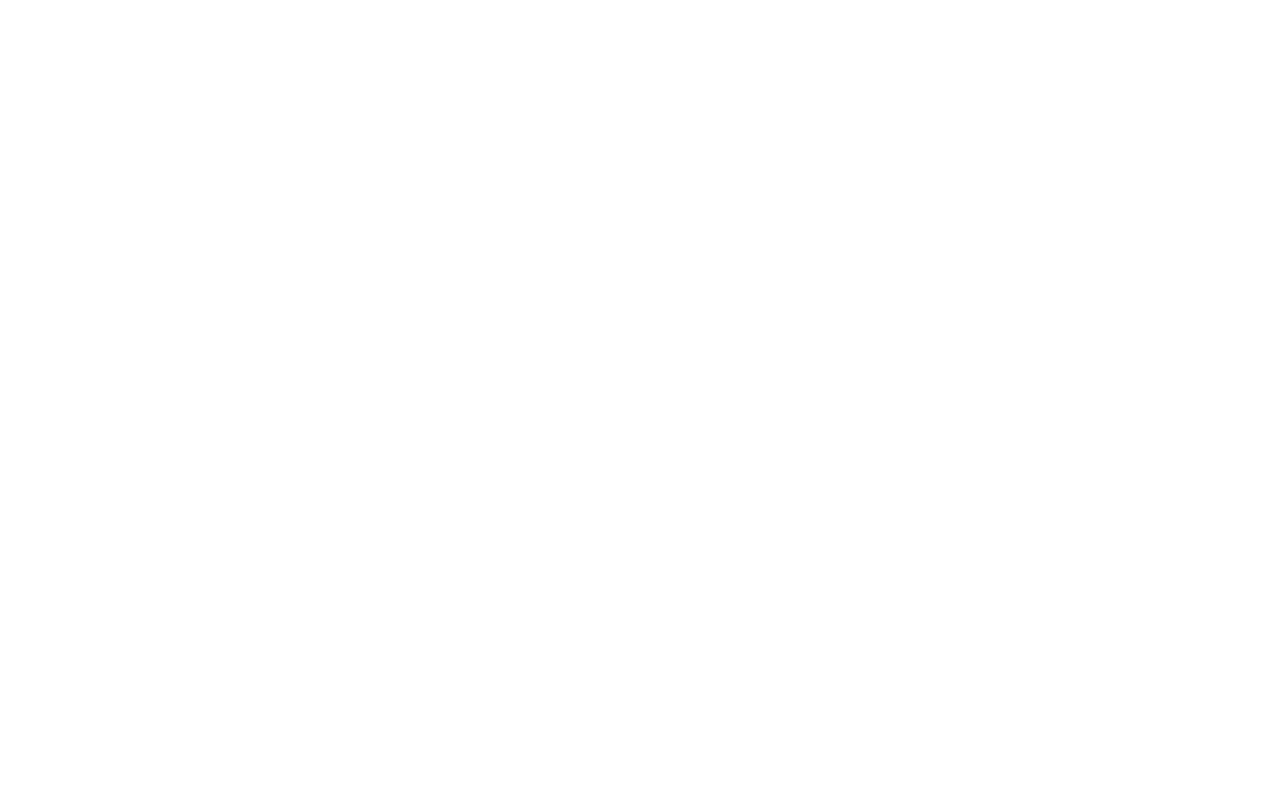
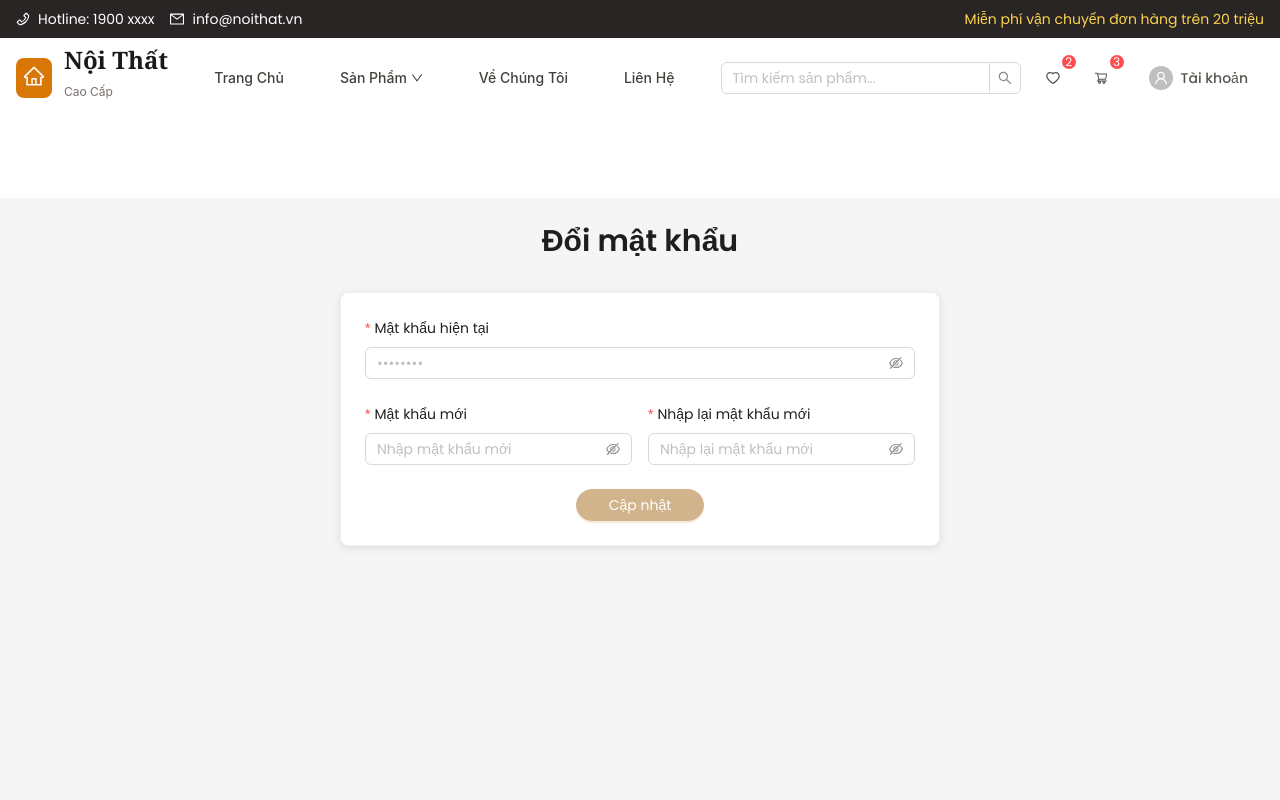
Before and after one commit to nguyentaituananh/DATN, a React (Vite) app in the folder frontend/: page /change-password in a window 1280 px wide. Before the commit this address had no page. Shown: the top 800 px of the page. Built offline with nearby package versions, Linux system fonts and the light colour scheme.

Commit message:
lưu trước khi pull

```diff
--- a/frontend/src/App.tsx
+++ b/frontend/src/App.tsx
@@ -6,7 +6,7 @@
 import Layout from "./components/layout/layout";
 import { AuthProvider } from "./pages/context/AuthContext";
 import CheckoutPage from "./pages/user/CheckoutPage";
-import RegisterPage from "./pages/admin/user/RegisterPage";
+import RegisterPage from "./pages/user/RegisterPage";
 import LoginPage from "./pages/user/LoginPage";
 import { ConfigProvider } from "antd";
 import ProductsPage from "./pages/user/ProductsPage";
@@ -21,6 +21,7 @@
 import AccountInfo from "./pages/admin/account/AccountInfo";
 import AboutPage from "./pages/user/AboutPage";
 import AccountInfoPage from "./pages/user/DeitailUser";
+import ChangePasswordPage from "./pages/user/ChangePasswordPage";
 
 const theme = {
   token: {
@@ -61,6 +62,7 @@
               <Route path="checkout" element={<CheckoutPage />} />
               <Route path="about" element={<AboutPage />} />
               <Route path="userDeitail/:id" element={<AccountInfoPage />} />
+              <Route path="change-password" element={<ChangePasswordPage />} />
             </Route>
           </Routes>
         </CartProvider>
--- /dev/null
+++ b/frontend/src/pages/user/ChangePasswordPage.tsx
@@ -0,0 +1,113 @@
+// src/pages/user/ChangePasswordPage.tsx
+
+import React, { useState } from 'react';
+import {
+  Form,
+  Input,
+  Button,
+  Card,
+  Row,
+  Col,
+  Typography,
+  message,
+} from 'antd';
+import instanceAxios from '../../utils/instanceAxios';
+
+const { Title } = Typography;
+
+const ChangePasswordPage = () => {
+  const [form] = Form.useForm();
+  const [loading, setLoading] = useState(false);
+
+  const handleChangePassword = async (values: any) => {
+    const token = localStorage.getItem('token');
+    if (values.newPassword !== values.confirmPassword) {
+      message.error('Mật khẩu xác nhận không khớp!');
+      return;
+    }
+
+    setLoading(true);
+    try {
+      await instanceAxios.put(
+        '/auth/change-password',
+        {
+          currentPassword: values.currentPassword,
+          newPassword: values.newPassword,
+        },
+        {
+          headers: {
+            Authorization: `Bearer ${token}`,
+          },
+        }
+      );
+
+      message.success('Đổi mật khẩu thành công!');
+      form.resetFields();
+    } catch (error) {
+      message.error('Đổi mật khẩu thất bại!');
+    } finally {
+      setLoading(false);
+    }
+  };
+
+  return (
+    <div style={{ padding: '24px', backgroundColor: '#f5f5f5', minHeight: '100vh' }}>
+      <div style={{ maxWidth: '600px', margin: '0 auto' }}>
+        <Title level={2} style={{ textAlign: 'center', marginBottom: '32px' }}>
+          Đổi mật khẩu
+        </Title>
+        <Card style={{ borderRadius: '8px', boxShadow: '0 2px 8px rgba(0,0,0,0.1)' }}>
+          <Form layout="vertical" form={form} onFinish={handleChangePassword}>
+            <Form.Item
+              name="currentPassword"
+              label="Mật khẩu hiện tại"
+              rules={[{ required: true, message: 'Vui lòng nhập mật khẩu hiện tại' }]}
+            >
+              <Input.Password placeholder="••••••••" />
+            </Form.Item>
+
+            <Row gutter={16}>
+              <Col span={12}>
+                <Form.Item
+                  name="newPassword"
+                  label="Mật khẩu mới"
+                  rules={[{ required: true, message: 'Vui lòng nhập mật khẩu mới' }]}
+                >
+                  <Input.Password placeholder="Nhập mật khẩu mới" />
+                </Form.Item>
+              </Col>
+              <Col span={12}>
+                <Form.Item
+                  name="confirmPassword"
+                  label="Nhập lại mật khẩu mới"
+                  rules={[{ required: true, message: 'Vui lòng xác nhận lại mật khẩu' }]}
+                >
+                  <Input.Password placeholder="Nhập lại mật khẩu mới" />
+                </Form.Item>
+              </Col>
+            </Row>
+
+            <div style={{ textAlign: 'center' }}>
+              <Button
+                type="primary"
+                htmlType="submit"
+                loading={loading}
+                style={{
+                  backgroundColor: '#d2b48c',
+                  borderColor: '#d2b48c',
+                  borderRadius: '16px',
+                  paddingLeft: '32px',
+                  paddingRight: '32px',
+                }}
+              >
+                Cập nhật
+              </Button>
+            </div>
+          </Form>
+        </Card>
+      </div>
+    </div>
+  );
+};
+
+export default ChangePasswordPage;
--- a/frontend/src/pages/user/DeitailUser.tsx
+++ b/frontend/src/pages/user/DeitailUser.tsx
@@ -13,14 +13,13 @@
 import { UserOutlined, EditOutlined } from '@ant-design/icons';
 import { useAuth } from '../../pages/context/AuthContext';
 import instanceAxios from '../../utils/instanceAxios';
+import { Link } from 'react-router-dom';
 
 const { Title } = Typography;
 
 const AccountInfoPage = () => {
   const [form] = Form.useForm();
-  const [passwordForm] = Form.useForm();
   const [loading, setLoading] = useState(false);
-  const [passwordLoading, setPasswordLoading] = useState(false);
 
   const { getUser } = useAuth();
 
@@ -48,9 +47,7 @@
       const storedUser = localStorage.getItem('user');
       if (!storedUser) throw new Error('Chưa đăng nhập');
 
-
-      const userId = localStorage.getItem('id')
-
+      const userId = localStorage.getItem('id');
       await instanceAxios.put(`/auth/${userId}`, values);
 
       message.success('Cập nhật thông tin thành công!');
@@ -61,37 +58,6 @@
     }
   };
 
-  const handleChangePassword = async (values: any) => {
-    const token = localStorage.getItem('token')
-    if (values.newPassword !== values.confirmPassword) {
-      message.error('Mật khẩu xác nhận không khớp!');
-      return;
-    }
-
-    setPasswordLoading(true);
-    try {
-      await instanceAxios.put(
-  "/auth/change-password",
-  {
-    currentPassword: values.currentPassword,
-    newPassword: values.newPassword,
-  },
-  {
-    headers: {
-      Authorization: `Bearer ${token}`, // token từ localStorage hoặc context
-    },
-  }
-);
-
-      message.success('Đổi mật khẩu thành công!');
-      passwordForm.resetFields();
-    } catch (error) {
-      message.error('Đổi mật khẩu thất bại!');
-    } finally {
-      setPasswordLoading(false);
-    }
-  };
-
   return (
     <div style={{ padding: '24px', backgroundColor: '#f5f5f5', minHeight: '100vh' }}>
       <div style={{ maxWidth: '800px', margin: '0 auto' }}>
@@ -99,8 +65,6 @@
           Thông tin tài khoản
         </Title>
 
-        <Row gutter={[24, 24]}>
-          <Col span={24}>
         <Card
           title="Thông tin cá nhân"
           style={{ borderRadius: '8px', boxShadow: '0 2px 8px rgba(0,0,0,0.1)' }}
@@ -125,11 +89,7 @@
             </Col>
           </Row>
 
-              <Form
-                layout="vertical"
-                form={form}
-                onFinish={handleUpdateInfo}
-              >
+          <Form layout="vertical" form={form} onFinish={handleUpdateInfo}>
             <Row gutter={16}>
               <Col span={12}>
                 <Form.Item
@@ -191,68 +151,22 @@
               </Button>
             </div>
           </Form>
-            </Card>
-          </Col>
 
-          <Col span={24}>
-            <Card
-              title="Đổi mật khẩu"
-              style={{ borderRadius: '8px', boxShadow: '0 2px 8px rgba(0,0,0,0.1)' }}
-            >
-              <Form
-                layout="vertical"
-                form={passwordForm}
-                onFinish={handleChangePassword}
-              >
-                <Form.Item
-                  name="currentPassword"
-                  label="Mật khẩu hiện tại"
-                  rules={[{ required: true, message: 'Vui lòng nhập mật khẩu hiện tại' }]}
-                >
-                  <Input.Password placeholder="••••••••" />
-                </Form.Item>
-
-                <Row gutter={16}>
-                  <Col span={12}>
-                    <Form.Item
-                      name="newPassword"
-                      label="Mật khẩu mới"
-                      rules={[{ required: true, message: 'Vui lòng nhập mật khẩu mới' }]}
-                    >
-                      <Input.Password placeholder="Nhập mật khẩu mới" />
-                    </Form.Item>
-                  </Col>
-                  <Col span={12}>
-                    <Form.Item
-                      name="confirmPassword"
-                      label="Nhập lại mật khẩu mới"
-                      rules={[{ required: true, message: 'Vui lòng xác nhận lại mật khẩu' }]}
-                    >
-                      <Input.Password placeholder="Nhập lại mật khẩu mới" />
-                    </Form.Item>
-                  </Col>
-                </Row>
-
-                <div style={{ textAlign: 'center' }}>
+          <div style={{ textAlign: 'center', marginTop: 24 }}>
+            <Link to="/change-password">
               <Button
-                    type="primary"
-                    htmlType="submit"
-                    loading={passwordLoading}
+                type="default"
                 style={{
-                      backgroundColor: '#d2b48c',
-                      borderColor: '#d2b48c',
                   borderRadius: '16px',
-                      paddingLeft: '32px',
-                      paddingRight: '32px',
+                  paddingLeft: '24px',
+                  paddingRight: '24px',
                 }}
               >
-                    Cập nhật
+                Đổi mật khẩu
               </Button>
+            </Link>
           </div>
-              </Form>
         </Card>
-          </Col>
-        </Row>
       </div>
     </div>
   );
```
Lines whose indentation alone changed are shown as unchanged.
